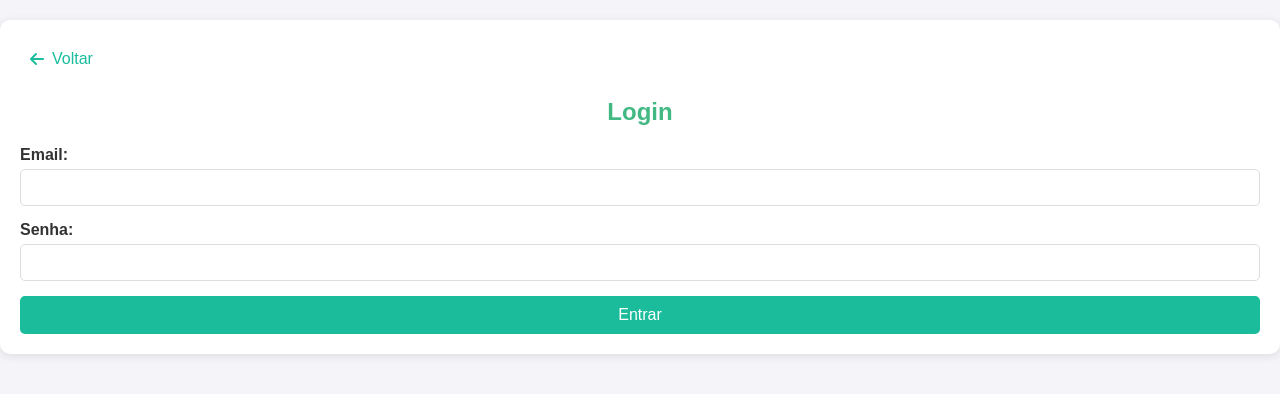
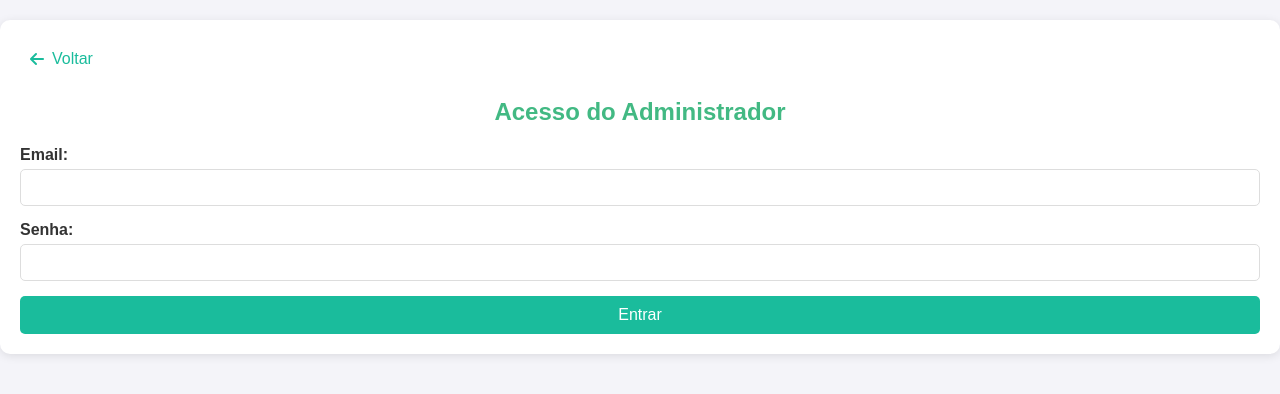
Before and after one commit to marcosmacedinho/universalfiles, a Vue app: page /basepath/login in a window 1280 px wide. Shown: the top 394 px of the page. Built offline with nearby package versions, Linux system fonts and the light colour scheme; no server answers.

Commit message:
first commit

```diff
--- a/src/components/PublicViewContent.vue
+++ b/src/components/PublicViewContent.vue
@@ -171,6 +171,7 @@ h2 {
 @media (max-width: 768px) {
   .public-view-content {
     margin: 0;
+
   }
 
   h2 {
--- a/src/views/Login.vue
+++ b/src/views/Login.vue
@@ -3,7 +3,7 @@
     <button class="back-button" @click="goBack">
       <i class="fas fa-arrow-left"></i> Voltar
     </button>
-    <h2>Login</h2>
+    <h2>Acesso do Administrador</h2>
     <form @submit.prevent="login">
       <div class="input-group">
         <label for="email">Email:</label>
```
